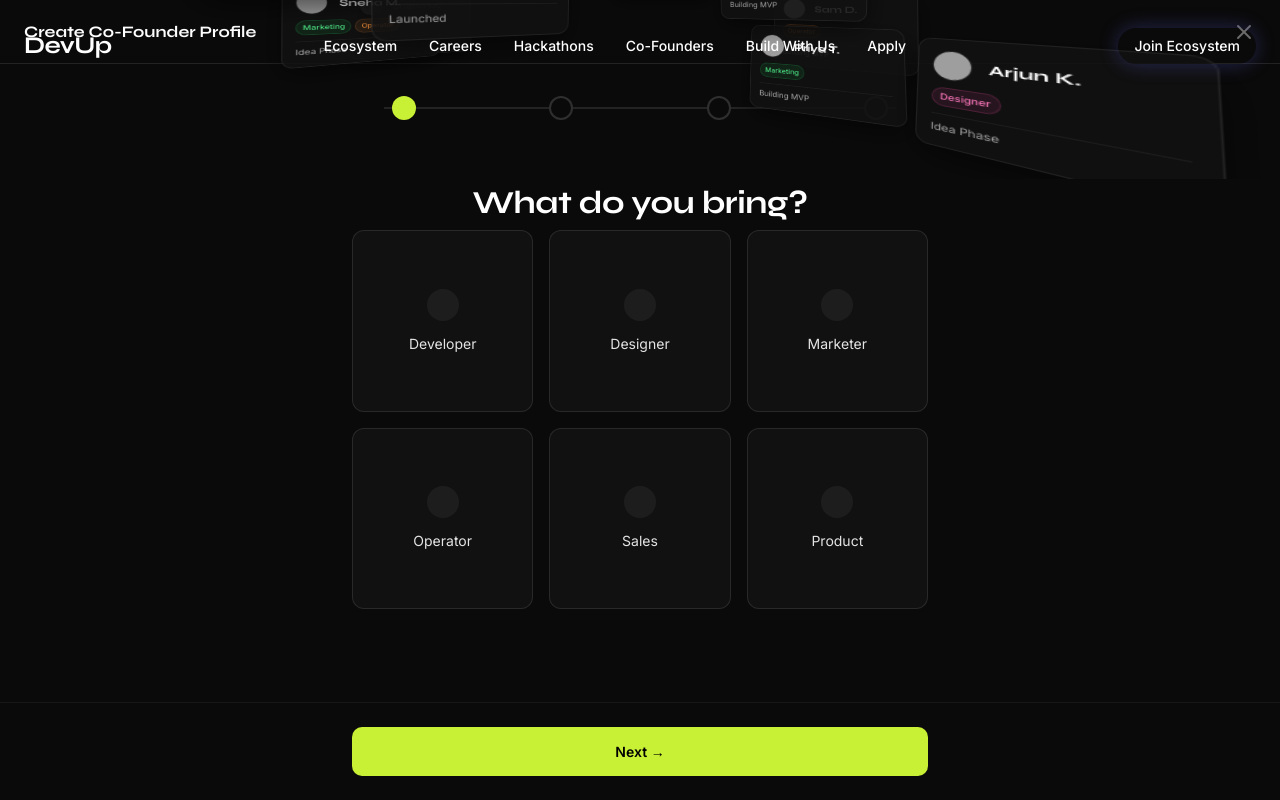
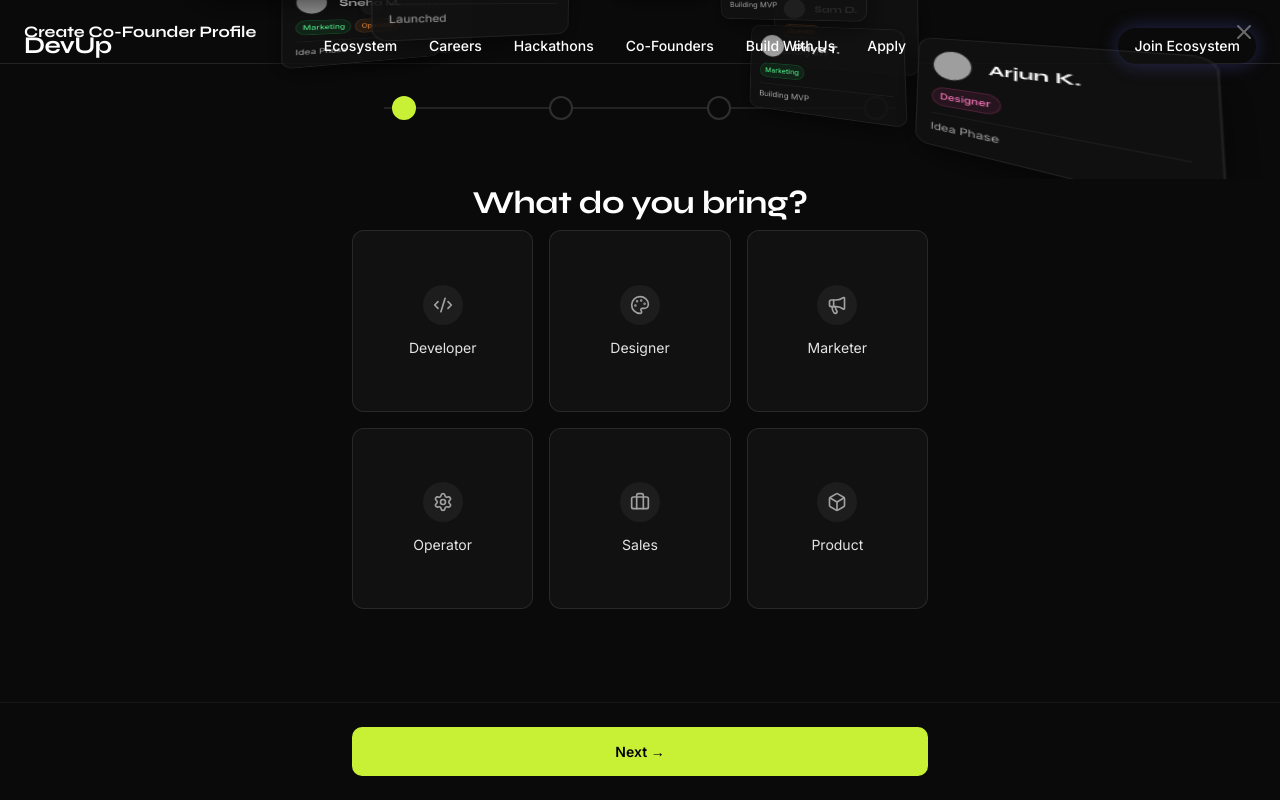
Before and after one commit to asifkhan78866-cmd/devup-ecosystem, a Next.js app in the folder frontend/: page /cofounders in a window 1280 px wide. Both pictures are taken after typing "Sample" into the empty fields and a click on the button "Create Profile". Shown: the part 734-1534 px from the top of the page. Built offline with nearby package versions, Linux system fonts and the light colour scheme; grey boxes are pictures that could not be loaded.

Commit message:
Fix Co-Founders profile creation form: add icons, interactivity, and state

```diff
--- a/frontend/app/cofounders/page.tsx
+++ b/frontend/app/cofounders/page.tsx
@@ -3,7 +3,7 @@
 import { useState } from "react";
 import dynamic from "next/dynamic";
 import { motion, AnimatePresence } from "framer-motion";
-import { Search, UserPlus, X } from "lucide-react";
+import { Search, UserPlus, X, Code2, Palette, Megaphone, Settings, Briefcase, Box } from "lucide-react";
 import PageHeader from "@/components/PageHeader";
 
 const CofounderField = dynamic(
@@ -22,6 +22,12 @@ export default function CoFoundersPage() {
   const [showForm, setShowForm] = useState(false);
   const [formStep, setFormStep] = useState(1);
   const [formDirection, setFormDirection] = useState(1); // 1 = forward, -1 = backward
+
+  // Form State
+  const [bringRole, setBringRole] = useState("");
+  const [buildStage, setBuildStage] = useState("I have an idea");
+  const [needRoles, setNeedRoles] = useState<string[]>([]);
+  const [availability, setAvailability] = useState<string[]>([]);
 
   const goToStep = (step: number) => {
     setFormDirection(step > formStep ? 1 : -1);
@@ -278,15 +284,33 @@ export default function CoFoundersPage() {
                           What do you bring?
                         </h2>
                         <div className="grid grid-cols-2 md:grid-cols-3 gap-4">
-                          {["Developer", "Designer", "Marketer", "Operator", "Sales", "Product"].map(r => (
+                          {[
+                            { label: "Developer", icon: Code2 },
+                            { label: "Designer", icon: Palette },
+                            { label: "Marketer", icon: Megaphone },
+                            { label: "Operator", icon: Settings },
+                            { label: "Sales", icon: Briefcase },
+                            { label: "Product", icon: Box }
+                          ].map((r) => {
+                            const isSelected = bringRole === r.label;
+                            const Icon = r.icon;
+                            return (
                               <div
-                              key={r}
-                              className="w-full aspect-square bg-[#111111] border border-white/10 rounded-[12px] flex flex-col items-center justify-center gap-3 cursor-pointer hover:border-white/30 transition-colors"
+                                key={r.label}
+                                onClick={() => setBringRole(r.label)}
+                                className="w-full aspect-square border rounded-[12px] flex flex-col items-center justify-center gap-3 cursor-pointer transition-colors"
+                                style={{
+                                  background: isSelected ? "rgba(200,241,53,0.04)" : "#111111",
+                                  borderColor: isSelected ? "rgba(200,241,53,0.5)" : "rgba(255,255,255,0.1)",
+                                }}
                               >
-                              <div className="w-8 h-8 rounded-full bg-white/5" />
-                              <span style={{ fontFamily: "var(--font-inter), sans-serif", fontSize: "14px", color: "#e4e4e4" }}>{r}</span>
+                                <div className="w-10 h-10 rounded-full flex items-center justify-center" style={{ background: isSelected ? "rgba(200,241,53,0.1)" : "rgba(255,255,255,0.05)", color: isSelected ? "#c8f135" : "#a1a1a1" }}>
+                                  <Icon size={20} />
                                 </div>
-                          ))}
+                                <span style={{ fontFamily: "var(--font-inter), sans-serif", fontSize: "14px", color: isSelected ? "#c8f135" : "#e4e4e4", fontWeight: isSelected ? 600 : 400 }}>{r.label}</span>
+                              </div>
+                            );
+                          })}
                         </div>
                       </div>
                     )}
@@ -297,18 +321,25 @@ export default function CoFoundersPage() {
                           What are you building?
                         </h2>
                         <div className="flex flex-col gap-4">
-                          {["I have an idea", "Building an MVP", "Already Launched"].map((s, i) => (
+                          {["I have an idea", "Building an MVP", "Already Launched"].map((s) => {
+                            const isSelected = buildStage === s;
+                            return (
                               <div
                                 key={s}
-                              className="w-full p-5 bg-[#111111] border border-white/10 rounded-[12px] flex items-center gap-4 cursor-pointer hover:border-white/30 transition-colors"
-                              style={{ borderColor: i === 0 ? "rgba(200,241,53,0.5)" : "rgba(255,255,255,0.1)", background: i === 0 ? "rgba(200,241,53,0.04)" : "#111111" }}
+                                onClick={() => setBuildStage(s)}
+                                className="w-full p-5 border rounded-[12px] flex items-center gap-4 cursor-pointer transition-colors"
+                                style={{
+                                  borderColor: isSelected ? "rgba(200,241,53,0.5)" : "rgba(255,255,255,0.1)",
+                                  background: isSelected ? "rgba(200,241,53,0.04)" : "#111111"
+                                }}
                               >
-                              <div className={`w-5 h-5 rounded-full border-2 ${i === 0 ? "border-[#c8f135] flex items-center justify-center" : "border-white/20"}`}>
-                                {i === 0 && <div className="w-2.5 h-2.5 bg-[#c8f135] rounded-full" />}
+                                <div className={`w-5 h-5 rounded-full border-2 ${isSelected ? "border-[#c8f135] flex items-center justify-center" : "border-white/20"}`}>
+                                  {isSelected && <div className="w-2.5 h-2.5 bg-[#c8f135] rounded-full" />}
                                 </div>
                                 <span style={{ fontFamily: "var(--font-inter), sans-serif", fontSize: "16px", color: "#fff" }}>{s}</span>
                               </div>
-                          ))}
+                            );
+                          })}
                         </div>
                         <div>
                           <label style={{ fontFamily: "var(--font-inter), sans-serif", fontSize: "13px", color: "#a1a1a1", display: "block", marginBottom: "8px" }}>
@@ -332,20 +363,24 @@ export default function CoFoundersPage() {
                             Co-founder role (select multiple)
                           </label>
                           <div className="flex flex-wrap gap-3">
-                            {["Developer", "Designer", "Marketer", "Operator", "Sales", "Product"].map((r, i) => (
+                            {["Developer", "Designer", "Marketer", "Operator", "Sales", "Product"].map((r) => {
+                              const isSelected = needRoles.includes(r);
+                              return (
                                 <div
                                   key={r}
-                                className="px-4 py-2 border rounded-[8px] cursor-pointer"
+                                  onClick={() => setNeedRoles(prev => isSelected ? prev.filter(x => x !== r) : [...prev, r])}
+                                  className="px-4 py-2 border rounded-[8px] cursor-pointer select-none transition-colors"
                                   style={{
-                                  background: i === 0 ? "rgba(200,241,53,0.04)" : "#111111",
-                                  borderColor: i === 0 ? "rgba(200,241,53,0.5)" : "rgba(255,255,255,0.1)",
-                                  color: i === 0 ? "#c8f135" : "#a1a1a1",
+                                    background: isSelected ? "rgba(200,241,53,0.04)" : "#111111",
+                                    borderColor: isSelected ? "rgba(200,241,53,0.5)" : "rgba(255,255,255,0.1)",
+                                    color: isSelected ? "#c8f135" : "#a1a1a1",
                                     fontFamily: "var(--font-inter), sans-serif", fontSize: "14px"
                                   }}
                                 >
                                   {r}
                                 </div>
-                            ))}
+                              );
+                            })}
                           </div>
                         </div>
 
@@ -354,20 +389,24 @@ export default function CoFoundersPage() {
                             Your Availability
                           </label>
                           <div className="flex flex-wrap gap-3">
-                            {["Full-time", "Part-time", "Weekends"].map((t, i) => (
+                            {["Full-time", "Part-time", "Weekends"].map((t) => {
+                              const isSelected = availability.includes(t);
+                              return (
                                 <div
                                   key={t}
-                                className="px-4 py-2 border rounded-[8px] cursor-pointer"
+                                  onClick={() => setAvailability(prev => isSelected ? prev.filter(x => x !== t) : [...prev, t])}
+                                  className="px-4 py-2 border rounded-[8px] cursor-pointer select-none transition-colors"
                                   style={{
-                                  background: i === 0 ? "rgba(255,255,255,0.05)" : "#111111",
-                                  borderColor: i === 0 ? "rgba(255,255,255,0.2)" : "rgba(255,255,255,0.1)",
-                                  color: i === 0 ? "#fff" : "#a1a1a1",
+                                    background: isSelected ? "rgba(255,255,255,0.05)" : "#111111",
+                                    borderColor: isSelected ? "rgba(255,255,255,0.2)" : "rgba(255,255,255,0.1)",
+                                    color: isSelected ? "#fff" : "#a1a1a1",
                                     fontFamily: "var(--font-inter), sans-serif", fontSize: "14px"
                                   }}
                                 >
                                   {t}
                                 </div>
-                            ))}
+                              );
+                            })}
                           </div>
                         </div>
 
```
Lines whose indentation alone changed are shown as unchanged.
